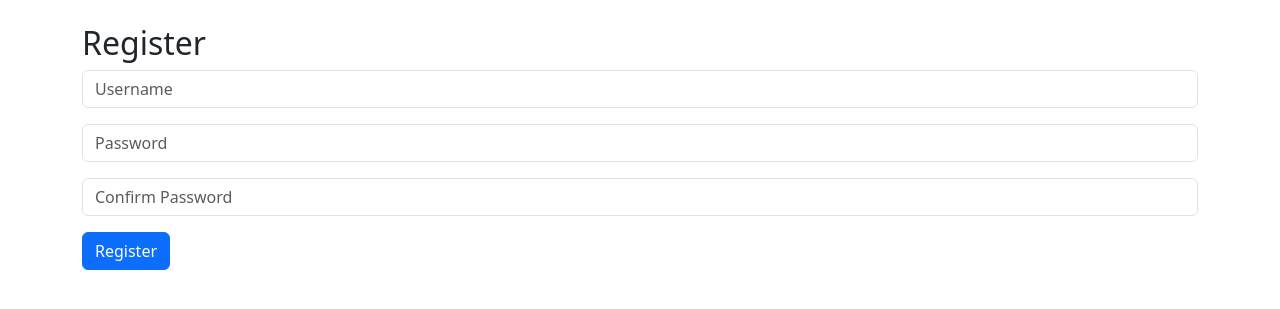
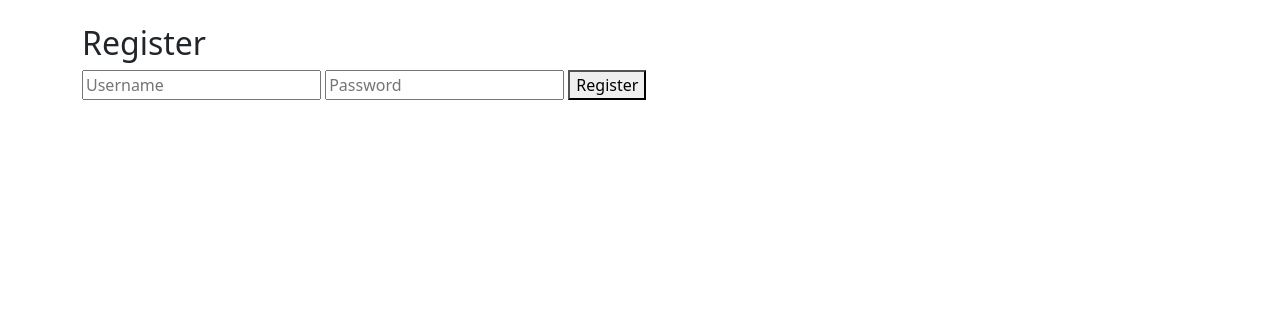
Before and after one commit to BeamingMonkey/option-journal-, a Flask app: page /register in a window 1280 px wide. Shown: the part 48-357 px from the top of the page. Run offline with Flask 2, Linux system fonts and the light colour scheme; some libraries are stand-ins or nearby versions.

Commit message:
Update register.html

```diff
--- a/templates/register.html
+++ b/templates/register.html
@@ -1,17 +1,10 @@
 {% extends "base.html" %}
 {% block title %}Register{% endblock %}
 {% block content %}
-<h2>Register</h2>
-<form method="POST">
-  <div class="mb-3">
-    <input type="text" class="form-control" name="username" placeholder="Username" required />
-  </div>
-  <div class="mb-3">
-    <input type="password" class="form-control" name="password" placeholder="Password" required />
-  </div>
-  <div class="mb-3">
-    <input type="password" class="form-control" name="confirm" placeholder="Confirm Password" required />
-  </div>
-  <button class="btn btn-primary" type="submit">Register</button>
-</form>
+  <h2>Register</h2>
+  <form method="POST">
+    <input type="text" name="username" placeholder="Username" required>
+    <input type="password" name="password" placeholder="Password" required>
+    <button type="submit">Register</button>
+  </form>
 {% endblock %}
```
